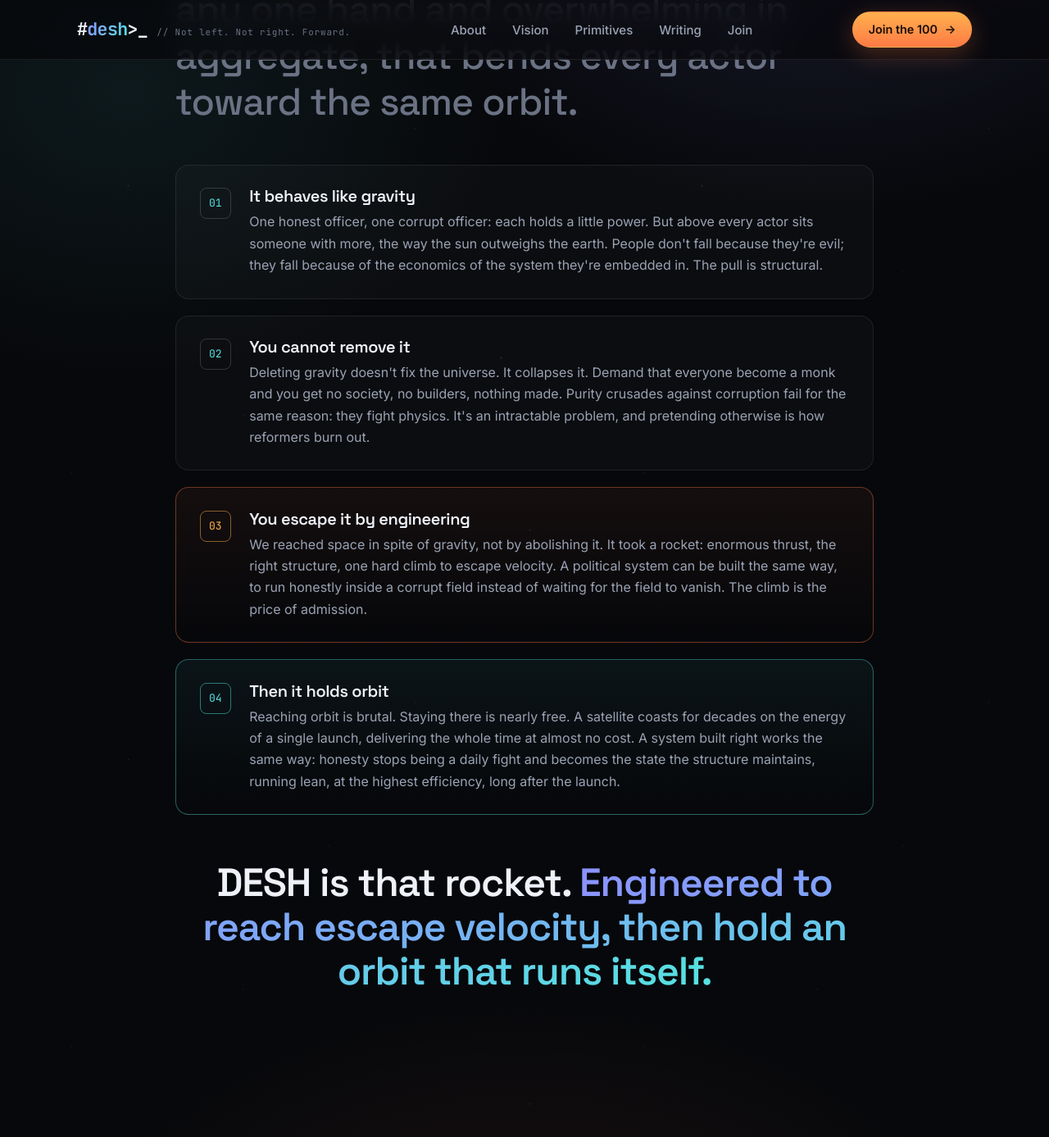
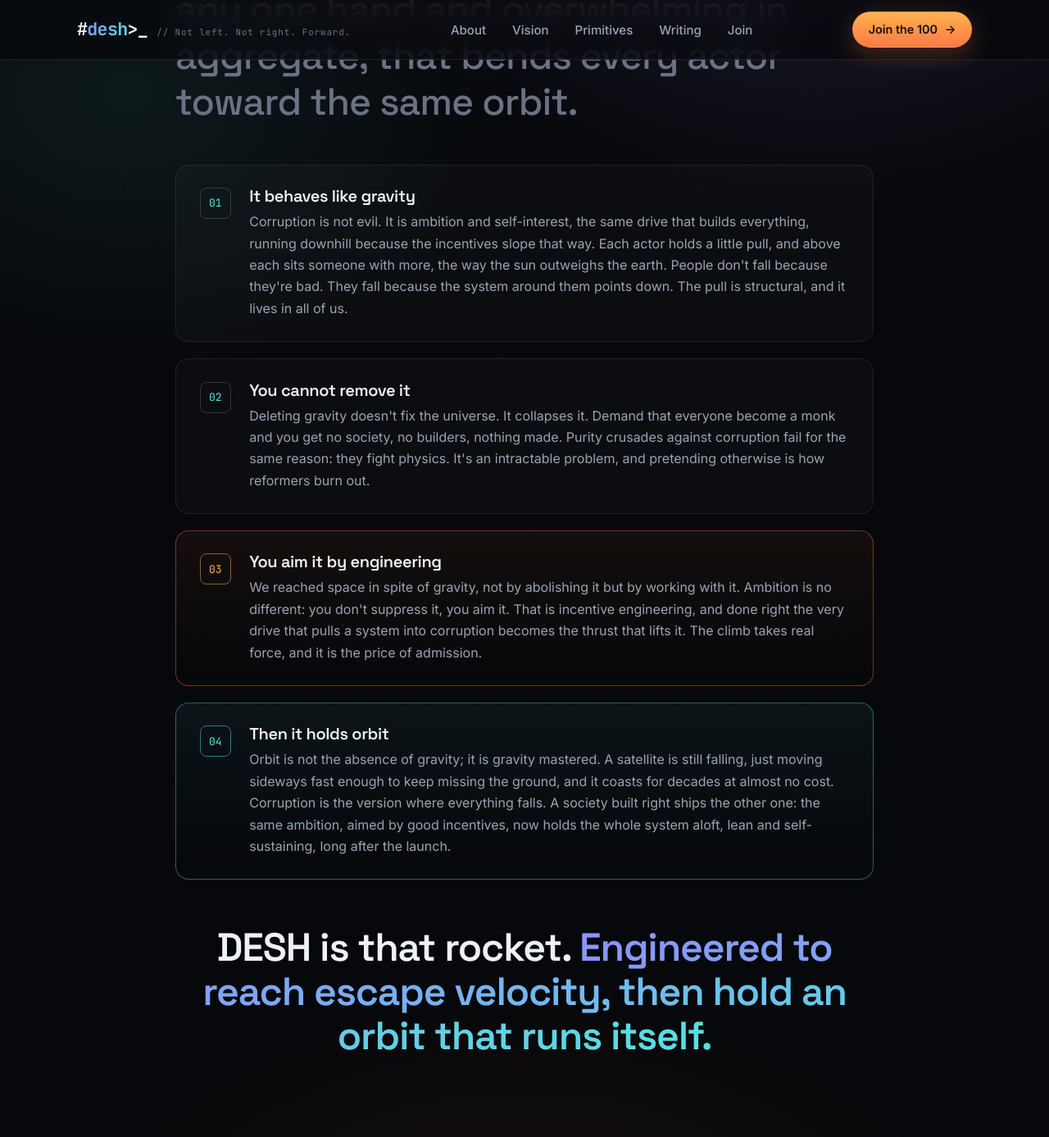
Before and after one commit to join-desh/website, a Jekyll site: the page built from index.md, in a window 1280 px wide and 1400 px high, scrolled down 1405 px. Shown: the top 1387 px of the window at 82% size. Built offline with Jekyll 4.4.1, drawn with Linux system fonts in a browser that asks for light colours.

Commit message:
Thesis: reframe around ambition + incentive engineering
Deepen the three beats with Anub's sharper framing:
- 01: corruption is not evil, it's ambition/self-interest running downhill
  because the incentives slope that way.
- 03 (retitled 'You aim it by engineering'): the fix is incentive engineering
  -> aim the drive, don't suppress it; ambition becomes thrust.
- 04: orbit is gravity mastered (still falling, moving sideways fast enough to
  miss the ground); corruption is the version where everything falls, a system
  built right ships the one that holds orbit.

Co-Authored-By: Claude Opus 4.8 (1M context) <noreply@anthropic.com>
Claude-Session: https://claude.ai/code/session_01ML9XYGFVNXYvcqAfbdoJkb

```diff
--- a/index.md
+++ b/index.md
@@ -53,7 +53,7 @@ description: "DESH (Democratically Elected System Hackers) is a software-defined
         <span class="n">01</span>
         <div>
           <h3>It behaves like gravity</h3>
-          <p>One honest officer, one corrupt officer: each holds a little power. But above every actor sits someone with more, the way the sun outweighs the earth. People don't fall because they're evil; they fall because of the economics of the system they're embedded in. The pull is structural.</p>
+          <p>Corruption is not evil. It is ambition and self-interest, the same drive that builds everything, running downhill because the incentives slope that way. Each actor holds a little pull, and above each sits someone with more, the way the sun outweighs the earth. People don't fall because they're bad. They fall because the system around them points down. The pull is structural, and it lives in all of us.</p>
         </div>
       </div>
       <div class="beat reveal">
@@ -66,15 +66,15 @@ description: "DESH (Democratically Elected System Hackers) is a software-defined
       <div class="beat reveal ignite">
         <span class="n">03</span>
         <div>
-          <h3>You escape it by engineering</h3>
-          <p>We reached space in spite of gravity, not by abolishing it. It took a rocket: enormous thrust, the right structure, one hard climb to escape velocity. A political system can be built the same way, to run honestly inside a corrupt field instead of waiting for the field to vanish. The climb is the price of admission.</p>
+          <h3>You aim it by engineering</h3>
+          <p>We reached space in spite of gravity, not by abolishing it but by working with it. Ambition is no different: you don't suppress it, you aim it. That is incentive engineering, and done right the very drive that pulls a system into corruption becomes the thrust that lifts it. The climb takes real force, and it is the price of admission.</p>
         </div>
       </div>
       <div class="beat reveal orbit">
         <span class="n">04</span>
         <div>
           <h3>Then it holds orbit</h3>
-          <p>Reaching orbit is brutal. Staying there is nearly free. A satellite coasts for decades on the energy of a single launch, delivering the whole time at almost no cost. A system built right works the same way: honesty stops being a daily fight and becomes the state the structure maintains, running lean, at the highest efficiency, long after the launch.</p>
+          <p>Orbit is not the absence of gravity; it is gravity mastered. A satellite is still falling, just moving sideways fast enough to keep missing the ground, and it coasts for decades at almost no cost. Corruption is the version where everything falls. A society built right ships the other one: the same ambition, aimed by good incentives, now holds the whole system aloft, lean and self-sustaining, long after the launch.</p>
         </div>
       </div>
     </div>
```
